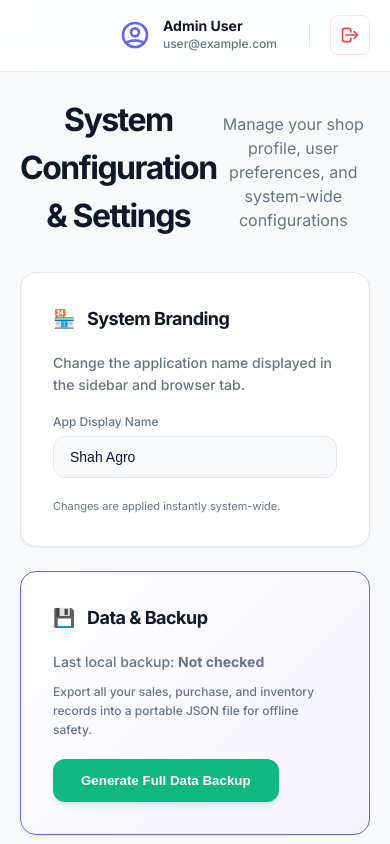
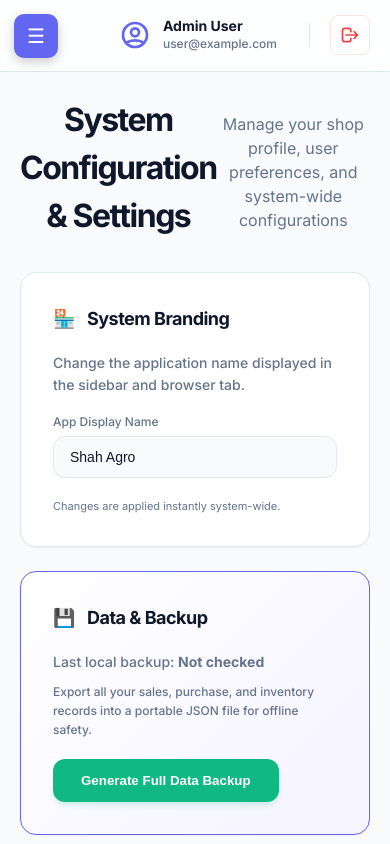
Before and after one commit to syednadeemshah1834-source/shah-agro, a React (Create React App) app: page /settings in a window 390 px wide. Shown: the top 844 px of the page. Built offline with nearby package versions, Linux system fonts and the light colour scheme; no server answers; sample sign-in values are in the browser's storage.

Commit message:
fix: add mobile navigation (hamburger menu) and responsive sidebar

```diff
--- a/src/components/Sidebar.css
+++ b/src/components/Sidebar.css
@@ -121,7 +121,41 @@
 }
 
 @media (max-width: 768px) {
-  .sidebar { transform: translateX(-100%); width: var(--sidebar-width); }
+  .sidebar { transform: translateX(-100%); width: var(--sidebar-width); z-index: 200; }
   .sidebar.mobile-active { transform: translateX(0); }
   .sidebar-title, .nav-label { display: block; }
 }
+
+/* Hamburger Button */
+.hamburger-btn {
+  display: none;
+  position: fixed;
+  top: 14px;
+  left: 14px;
+  z-index: 300;
+  background: var(--accent-secondary);
+  color: white;
+  border: none;
+  border-radius: 10px;
+  width: 44px;
+  height: 44px;
+  font-size: 20px;
+  cursor: pointer;
+  box-shadow: 0 4px 12px rgba(0,0,0,0.2);
+  align-items: center;
+  justify-content: center;
+}
+
+/* Overlay */
+.sidebar-overlay {
+  display: none;
+  position: fixed;
+  inset: 0;
+  background: rgba(0,0,0,0.5);
+  z-index: 199;
+}
+
+@media (max-width: 768px) {
+  .hamburger-btn { display: flex; }
+  .sidebar-overlay { display: block; }
+}
--- a/src/components/Sidebar.jsx
+++ b/src/components/Sidebar.jsx
@@ -1,5 +1,6 @@
 import React from "react";
 import { Link, useLocation } from "react-router-dom";
+import { useState } from "react";
 import {
   MdDashboard,
   MdInventory,
@@ -26,6 +27,7 @@ import Icon from "../Images/seed10.jpg";
 const Sidebar = () => {
   const location = useLocation();
   const [appName, setAppName] = React.useState(localStorage.getItem("app-name") || "Shah Agro");
+  const [mobileOpen, setMobileOpen] = useState(false);
 
   React.useEffect(() => {
     const handleStorage = () => {
@@ -53,7 +55,25 @@ const Sidebar = () => {
   ];
 
   return (
-    <div className="sidebar">
+    <>
+      {/* Hamburger button - visible only on mobile */}
+      <button
+        className="hamburger-btn"
+        onClick={() => setMobileOpen(!mobileOpen)}
+        aria-label="Toggle Menu"
+      >
+        {mobileOpen ? "✕" : "☰"}
+      </button>
+
+      {/* Overlay backdrop for mobile */}
+      {mobileOpen && (
+        <div
+          className="sidebar-overlay"
+          onClick={() => setMobileOpen(false)}
+        />
+      )}
+
+      <div className={`sidebar ${mobileOpen ? "mobile-active" : ""}`}>
       <div className="sidebar-header">
         <div className="logo-container">
           <img src={Icon} alt="Logo" className="sidebar-logo" />
@@ -66,6 +86,7 @@ const Sidebar = () => {
           <Link
             key={item.path}
             to={item.path}
+            onClick={() => setMobileOpen(false)}
             className={location.pathname === item.path || (item.path === "/dashboard" && location.pathname === "/") ? "active" : ""}
           >
             <span className="nav-icon">{item.icon}</span>
@@ -74,6 +95,7 @@ const Sidebar = () => {
         ))}
       </nav>
     </div>
+    </>
   );
 };
 
```
